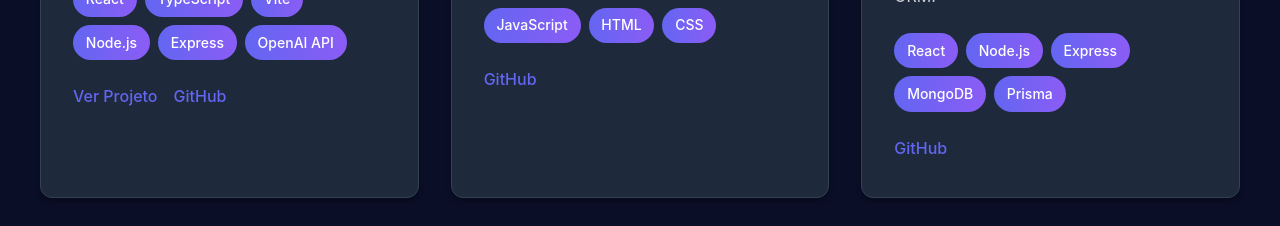
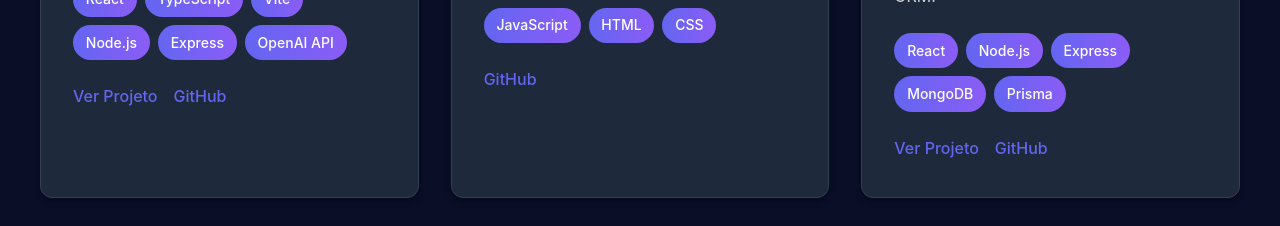
Before and after one commit to ElielDelfino/portfolio, a React app: page / in a window 1280 px wide. Shown: the part 1260-1486 px from the top of the page. Built offline with nearby package versions, Linux system fonts and the light colour scheme; the HTML template or start-up script is replaced by a standard one.

Commit message:
Atualiza URL do projeto To-Do List

```diff
--- a/src/components/Projects.tsx
+++ b/src/components/Projects.tsx
@@ -32,6 +32,7 @@ function Projects() {
       description:
         'Aplicação full-stack para gerenciamento de tarefas desenvolvida com React e Node.js/Express, utilizando MongoDB como banco de dados através do Prisma ORM.',
       technologies: ['React', 'Node.js', 'Express', 'MongoDB', 'Prisma'],
+      link: 'https://to-do-list-frontend-ytbh.onrender.com/',
       github: 'https://github.com/ElielDelfino/to-do-list',
     },
   ]
```
